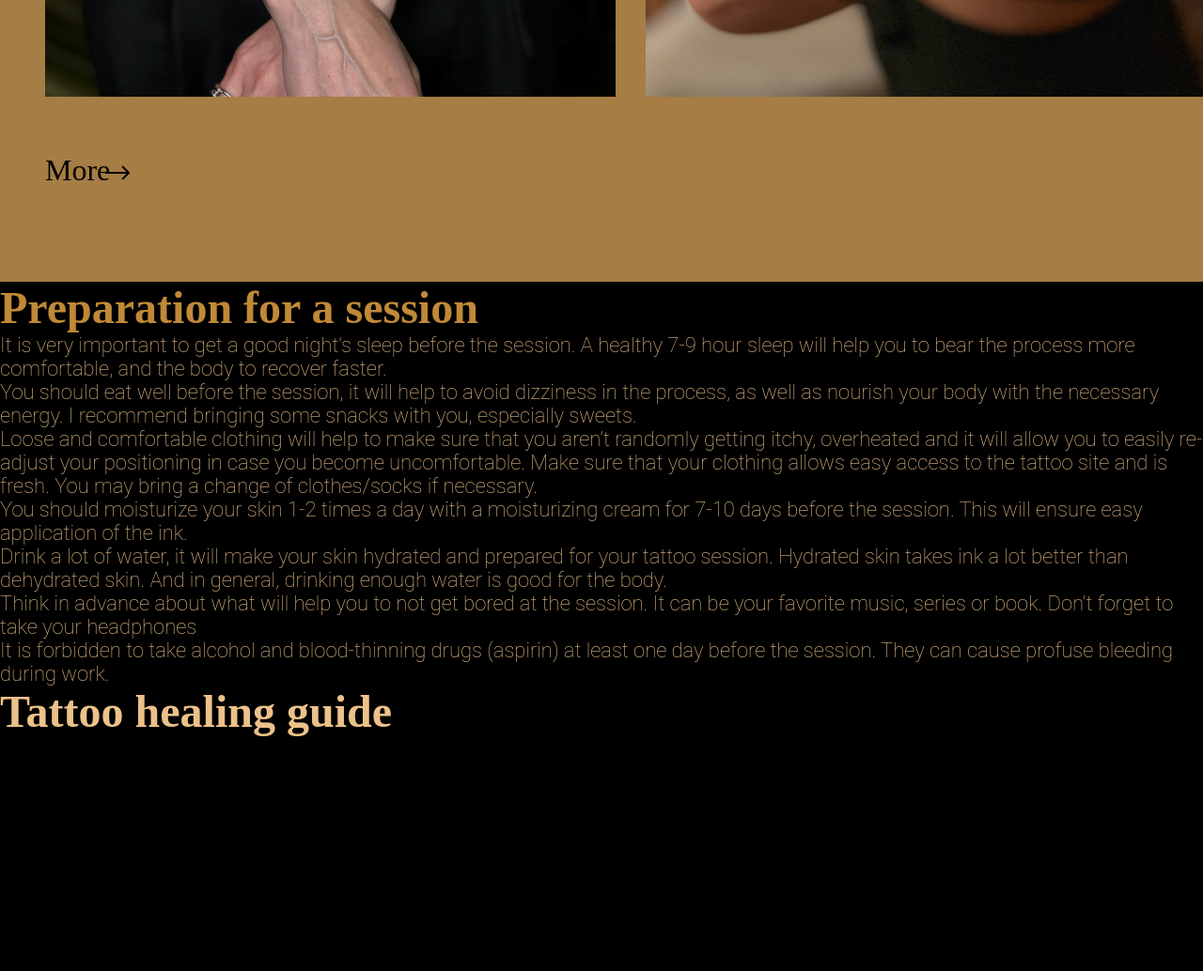
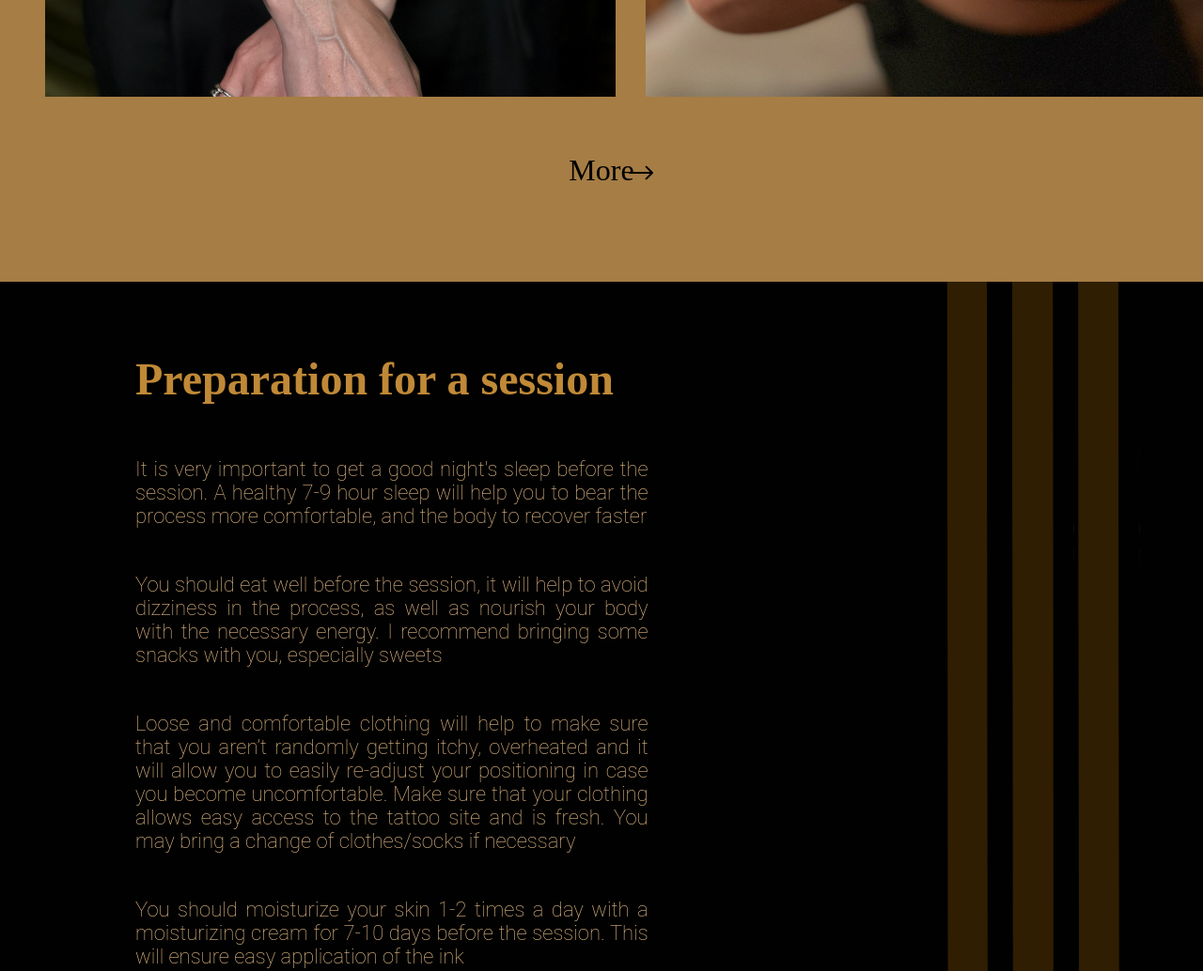
Before and after one commit to carrotforrabbit/daria-sharova, a plain HTML site: page index.html in a window 1280 px wide. Shown: the part 5511-6545 px from the top of the page at 94% size. Drawn offline with Linux system fonts and the light colour scheme.

Commit message:
add session section

```diff
--- /dev/null
+++ b/assets/sass/blocks/session/session.scss
@@ -0,0 +1,21 @@
+.session {
+  padding: 4.75rem 9rem;
+  background-image: url("/assets/img/lines-vertical-faded.PNG");
+  background-repeat: repeat;
+  background-size: cover;
+  background-position: center;
+
+  h2 {
+    margin-bottom: 3.5rem;
+  }
+
+  ul {
+    width: 55%;
+    list-style-type: none;
+
+    li {
+      margin-bottom: 3rem;
+      text-align: justify;
+    }
+  }
+}
--- a/assets/sass/blocks/works/works.scss
+++ b/assets/sass/blocks/works/works.scss
@@ -1,6 +1,7 @@
 .works {
+  padding: 9.3rem 3rem 6.25rem 3rem;
   background-color: $bgr-color;
-  padding: 9.3rem 3rem 6.25rem 3rem;
+  text-align: center;
 
   &__wrapper {
     display: flex;
--- a/assets/sass/main.scss
+++ b/assets/sass/main.scss
@@ -12,3 +12,4 @@
 @import "./blocks/style/style.scss";
 @import "./blocks/works/works.scss";
 @import "./blocks/style-point/style-point.scss";
+@import "./blocks/session/session.scss";
--- a/index.html
+++ b/index.html
@@ -123,28 +123,28 @@
             <ul class="session__list">
                 <li class="session__item text text_light">It is very important to get a good night's sleep before the
                     session. A healthy 7-9 hour sleep will help you to bear the
-                    process more comfortable, and the body to recover faster.</li>
+                    process more comfortable, and the body to recover faster</li>
                 <li class="session__item text text_light">You should eat well before the session, it will help to avoid
                     dizziness in the process, as well as nourish your body
-                    with the necessary energy. I recommend bringing some snacks with you, especially sweets.</li>
+                    with the necessary energy. I recommend bringing some snacks with you, especially sweets</li>
                 <li class="session__item text text_light">Loose and comfortable clothing will help to make sure that you
                     aren’t randomly getting itchy, overheated and it will
                     allow you to easily re-adjust your positioning in case you become uncomfortable. Make sure that your
                     clothing allows
-                    easy access to the tattoo site and is fresh. You may bring a change of clothes/socks if necessary.
+                    easy access to the tattoo site and is fresh. You may bring a change of clothes/socks if necessary
                 </li>
                 <li class="session__item text text_light">You should moisturize your skin 1-2 times a day with a
                     moisturizing cream for 7-10 days before the session. This will
-                    ensure easy application of the ink.</li>
+                    ensure easy application of the ink</li>
                 <li class="session__item text">Drink a lot of water, it will make your skin hydrated and prepared for
                     your tattoo session. Hydrated skin takes ink a
-                    lot better than dehydrated skin. And in general, drinking enough water is good for the body.</li>
+                    lot better than dehydrated skin. And in general, drinking enough water is good for the body</li>
                 <li class="session__item text text_light">Think in advance about what will help you to not get bored at
                     the session. It can be your favorite music, series or book. Don't forget to take your headphones
                 </li>
                 <li class="session__item text text_light">It is forbidden to take alcohol and blood-thinning drugs
                     (aspirin) at least one day before the session. They can cause
-                    profuse bleeding during work.</li>
+                    profuse bleeding during work</li>
             </ul>
         </section>
 
```
Also changed, not shown: assets/styles/main.css, 2 other files.
